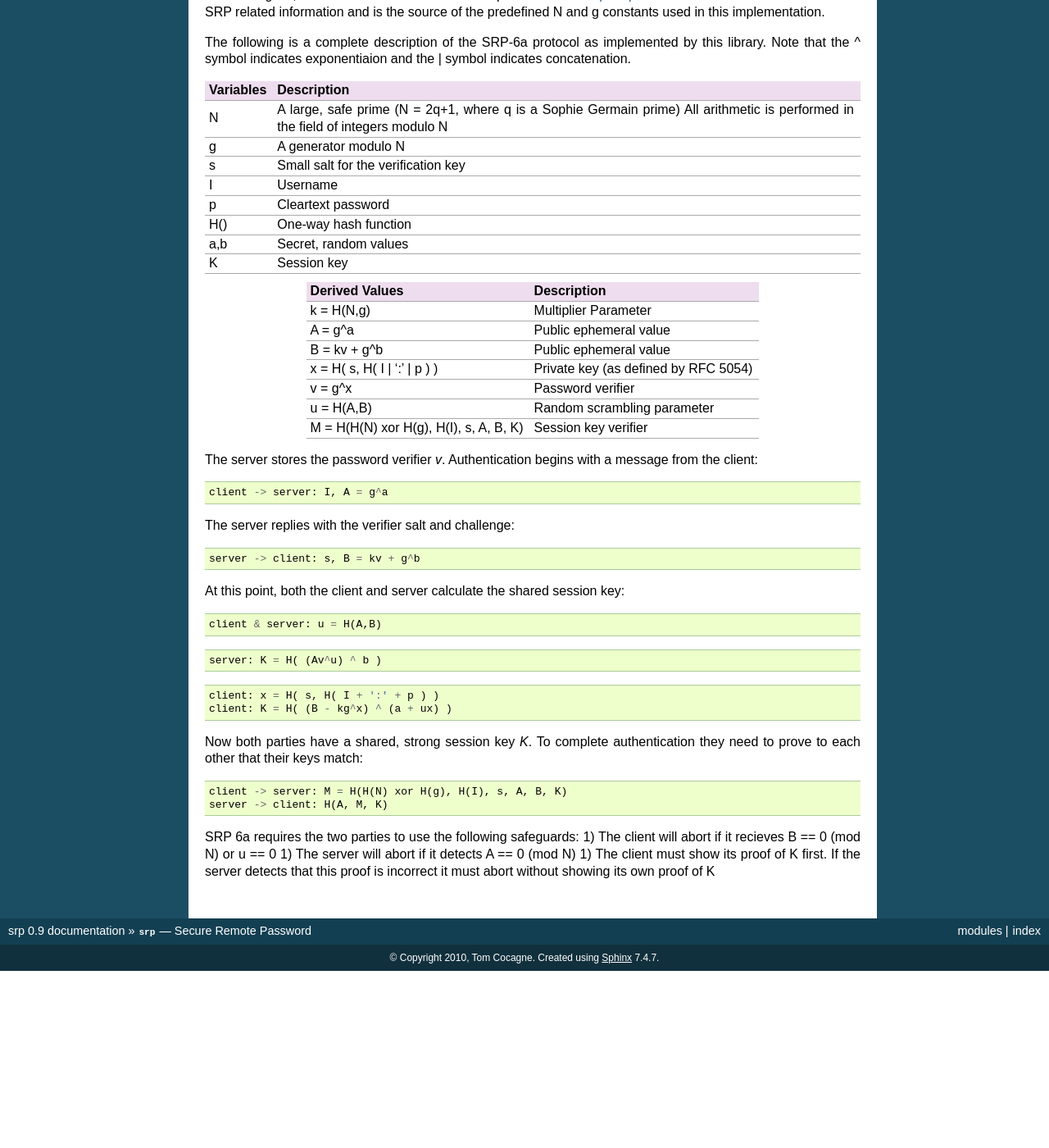
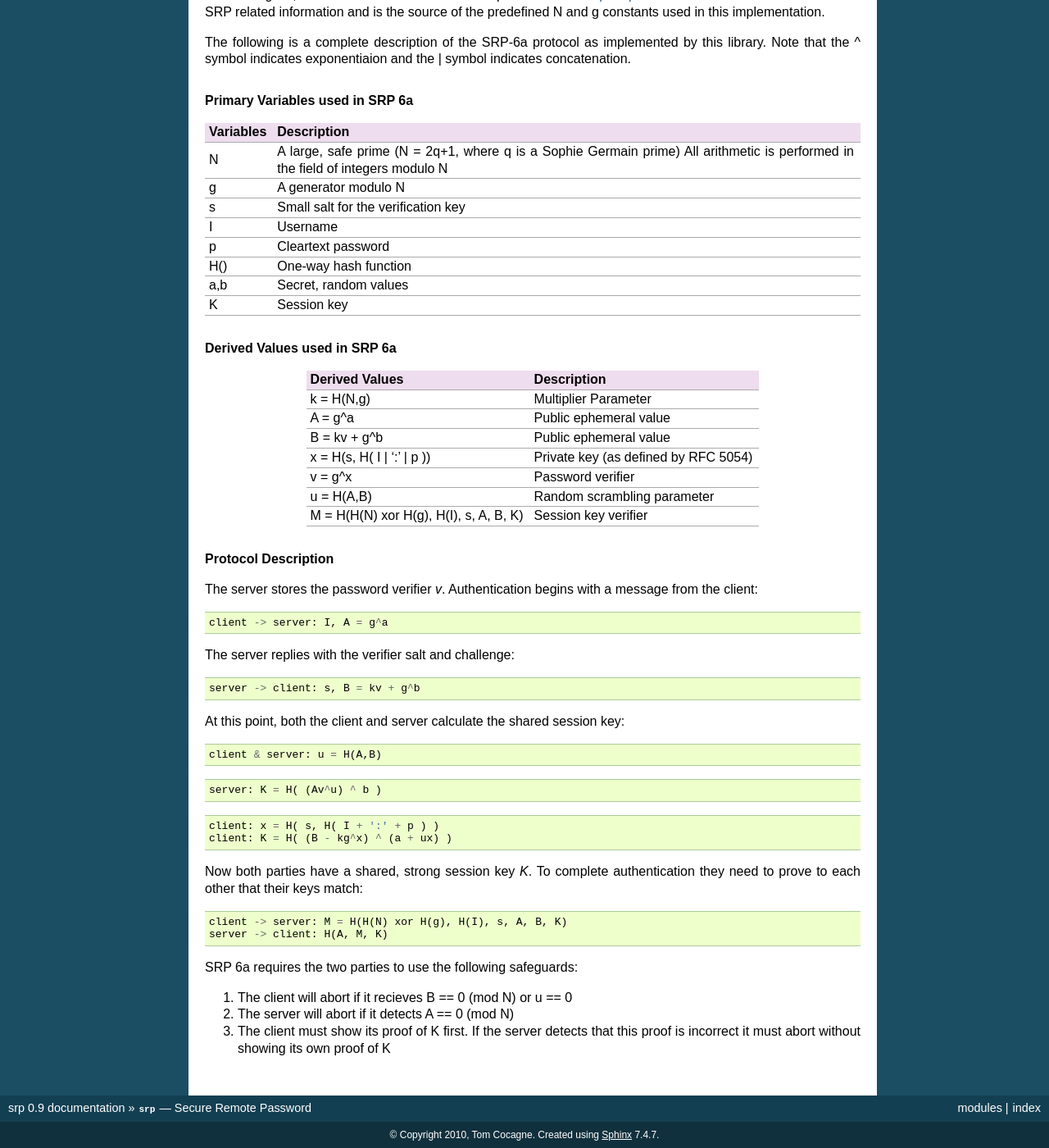
Before and after one commit to ProtonMail/proton-python-client, a Sphinx documentation site: the page built from doc/srp.rst, in a window 1280 px wide and 1400 px high, scrolled down 3900 px. Shown: the whole window at 82% size. Built offline with Sphinx 7.4.7, drawn with Linux system fonts in a browser that asks for light colours; before the commit the page ends 5084 px from its top, so only the background shows below that.

Commit message:
even more doc fixes

```diff
--- a/doc/srp.rst
+++ b/doc/srp.rst
@@ -276,6 +276,8 @@ The following is a complete description of the SRP-6a protocol as implemented
 by this library. Note that the ^ symbol indicates exponentiaion and the |
 symbol indicates concatenation.
 
+.. rubric:: Primary Variables used in SRP 6a
+
 ========= =================================================================
 Variables Description
 ========= =================================================================
@@ -291,18 +293,22 @@ K         Session key
 ========= =================================================================
 
 
-======================================  =====================================
+.. rubric:: Derived Values used in SRP 6a
+
+======================================  ====================================
 Derived Values                          Description
-======================================  =====================================
+======================================  ====================================
 k = H(N,g)                              Multiplier Parameter
 A = g^a                                 Public ephemeral value
 B = kv + g^b                            Public ephemeral value
-x = H( s, H( I | ':' | p ) )            Private key (as defined by RFC 5054)
+x = H(s, H( I | ':' | p ))              Private key (as defined by RFC 5054)
 v = g^x                                 Password verifier
 u = H(A,B)                              Random scrambling parameter
 M = H(H(N) xor H(g), H(I), s, A, B, K)  Session key verifier
-======================================  =====================================
+======================================  ====================================
 
+
+.. rubric:: Protocol Description
 
 The server stores the password verifier *v*. Authentication begins with a
 message from the client::
@@ -333,7 +339,8 @@ authentication they need to prove to each other that their keys match::
     server -> client: H(A, M, K)
 
 SRP 6a requires the two parties to use the following safeguards:
-1) The client will abort if it recieves B == 0 (mod N) or u == 0
-1) The server will abort if it detects A == 0 (mod N)
-1) The client must show its proof of K first. If the server detects that this
-proof is incorrect it must abort without showing its own proof of K
+
+1. The client will abort if it recieves B == 0 (mod N) or u == 0
+2. The server will abort if it detects A == 0 (mod N)
+3. The client must show its proof of K first. If the server detects that this
+   proof is incorrect it must abort without showing its own proof of K
```
